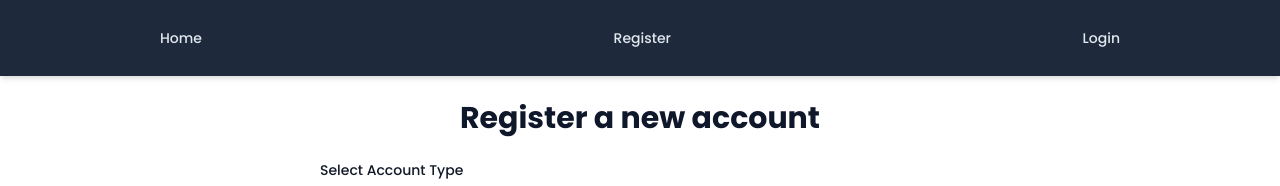
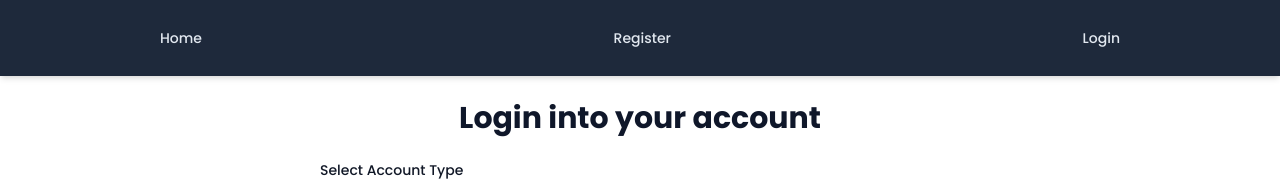
Before and after one commit to CL-17656/CS520_Front, a Vue app: page /login in a window 1280 px wide. Shown: the top 186 px of the page. Built offline with nearby package versions, Linux system fonts and the light colour scheme.

Commit message:
Bug Fix
fix register bug

```diff
--- a/src/views/Auth/LoginView.vue
+++ b/src/views/Auth/LoginView.vue
@@ -70,7 +70,7 @@
 
 <template>
   <main>
-    <h1 class = "title"> Register a new account</h1>
+    <h1 class = "title"> Login into your account</h1>
   </main>
 
   <form @submit.prevent="submit" class="w-1/2 mx-auto space-y-6">
--- a/src/views/Auth/RegisterView.vue
+++ b/src/views/Auth/RegisterView.vue
@@ -8,7 +8,7 @@
         accountType: "",
         email: "",
         password: "",
-        passwardCon: "",
+        passwordCon: "",
     }
 );
 
```
